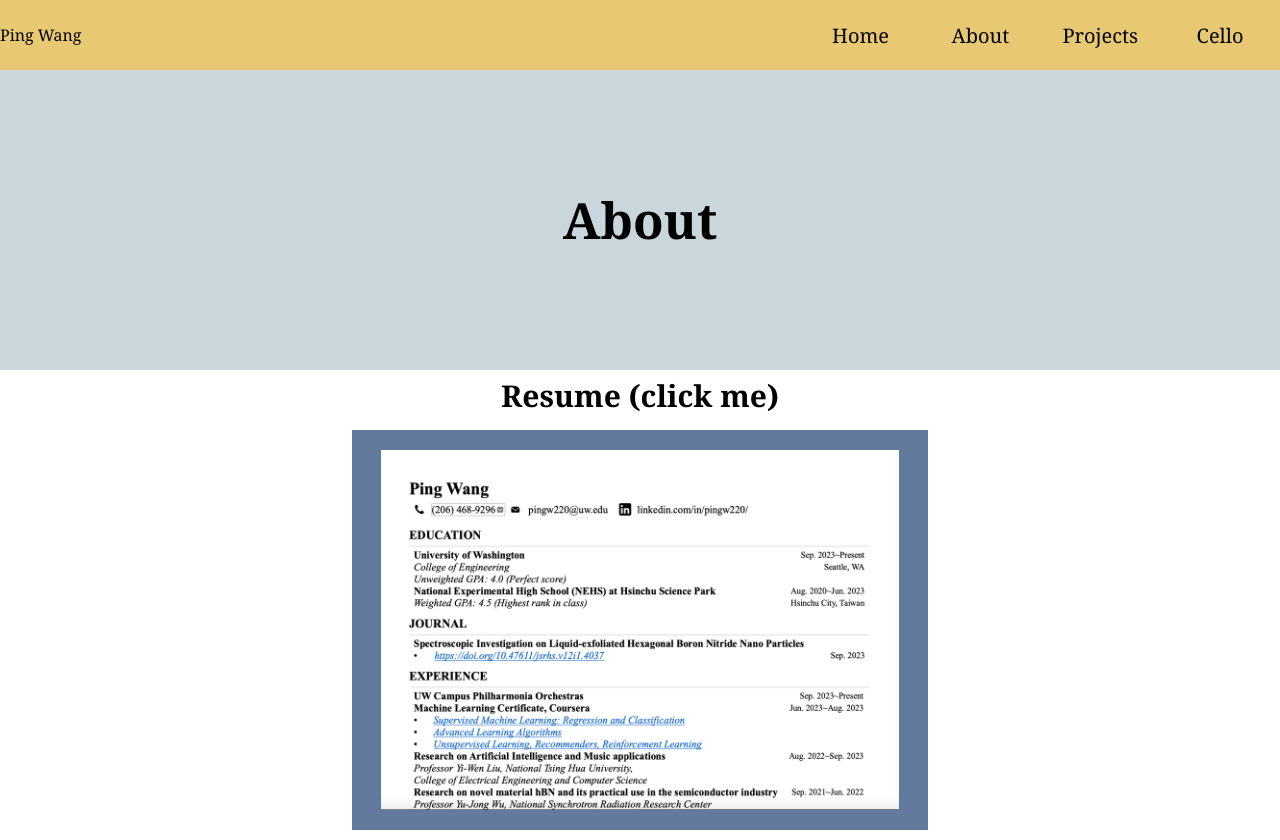
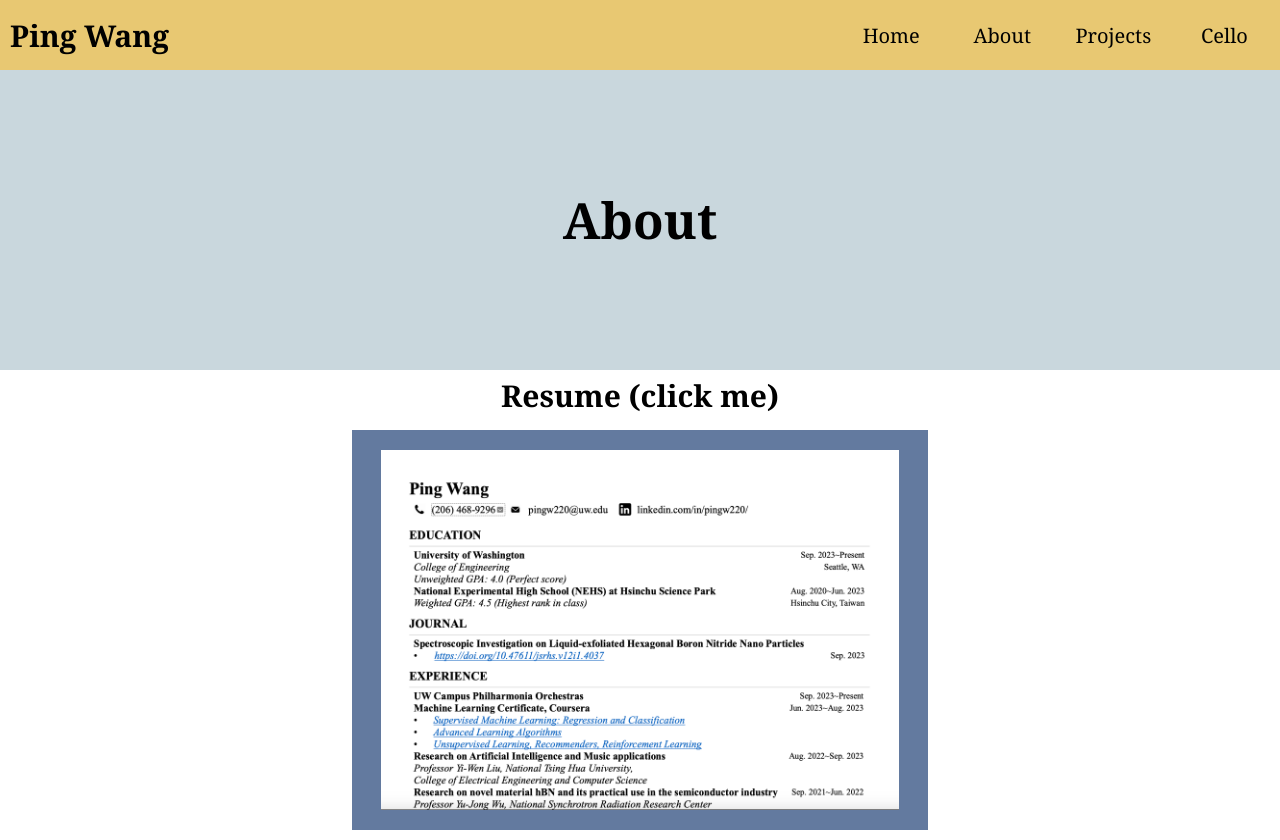
Before and after one commit to pingw220/about, a plain HTML site: page index.html in a window 1280 px wide. Drawn offline with Linux system fonts and the light colour scheme.

Commit message:
first commit

```diff
--- a/index.html
+++ b/index.html
@@ -8,7 +8,7 @@
     </head>
     <body>
         <div class="headline">
-            <div class="title">Ping Wang</div>
+            <div class="name">Ping Wang</div>
             <div class="category">
                 <div class="home">
                     <a href="https://pingw220.github.io/home/">
```
